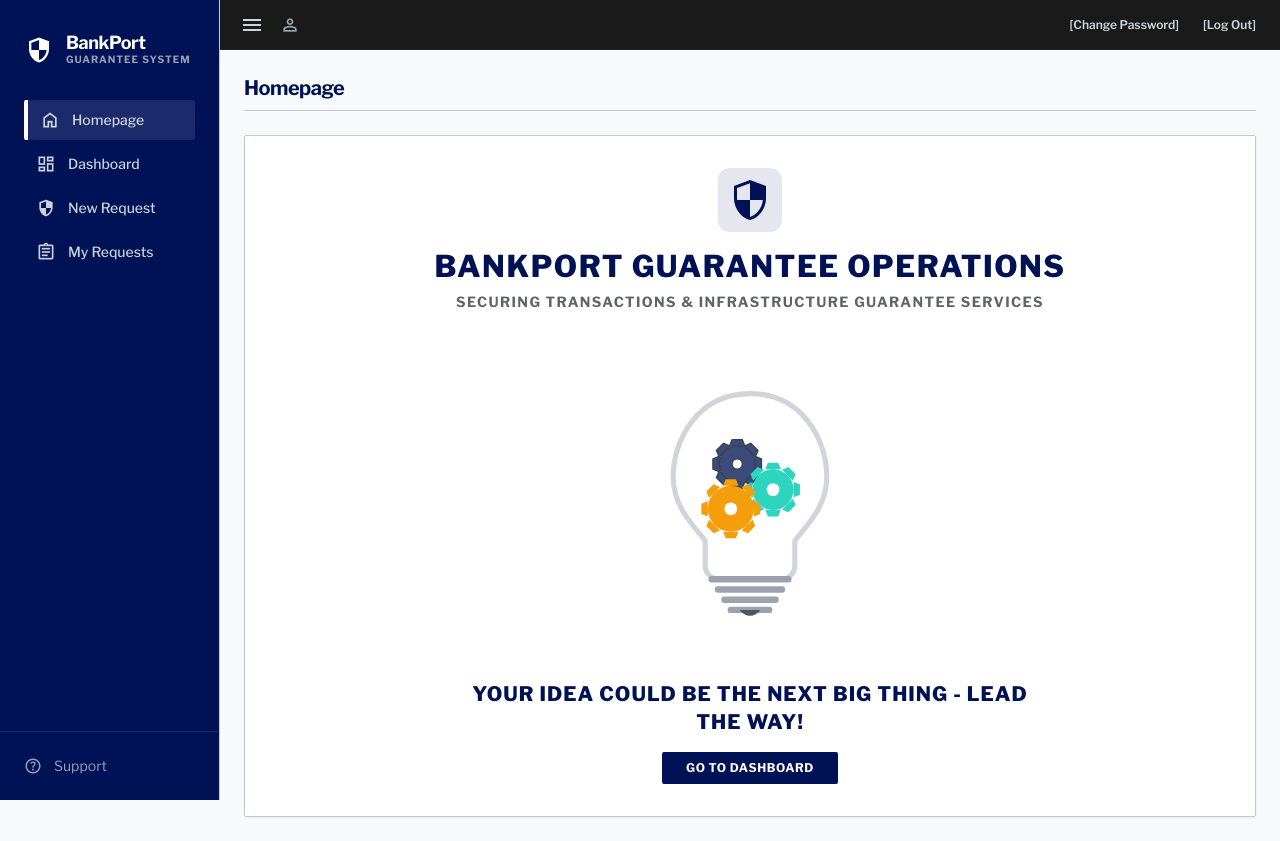
After one commit to adarshmohit9334/Internship-Project, a Flask app: page /homepage in a window 1280 px wide. The commit adds this page. Run offline with Flask 3, Linux system fonts and the light colour scheme; the visitor is signed in with stand-in values (Sample User, id 1); some libraries are stand-ins or nearby versions.

Commit message:
feat: add homepage above dashboard, render branding slogan and bulb gears illustration

```diff
--- a/bg_portal/app.py
+++ b/bg_portal/app.py
@@ -13,7 +13,7 @@ def create_app():
 
     @app.route('/')
     def index():
-        return redirect(url_for('dashboard.home'))
+        return redirect(url_for('dashboard.homepage'))
 
     return app
 
--- a/bg_portal/routes/auth_routes.py
+++ b/bg_portal/routes/auth_routes.py
@@ -143,9 +143,7 @@ def login():
             return redirect(url_for('auth.login'))
 
         session['user'] = _build_session_user(profile)
-        if session['user']['role'] == 'admin':
-            return redirect(url_for('admin.dashboard'))
-        return redirect(url_for('dashboard.home'))
+        return redirect(url_for('dashboard.homepage'))
     return render_template('auth/login.html')
 
 @auth_bp.route('/signup/step1', methods=['GET', 'POST'])
--- a/bg_portal/routes/dashboard_routes.py
+++ b/bg_portal/routes/dashboard_routes.py
@@ -2,6 +2,12 @@ from flask import Blueprint, render_template, session, current_app
 from utils.auth_decorators import login_required
 
 dashboard_bp = Blueprint('dashboard', __name__)
+
+@dashboard_bp.route('/homepage')
+@login_required
+def homepage():
+    return render_template('dashboard/homepage.html')
+
 
 @dashboard_bp.route('/dashboard')
 @login_required
--- a/bg_portal/templates/base.html
+++ b/bg_portal/templates/base.html
@@ -127,6 +127,12 @@
             </div>
             <nav class="space-y-1">
                 {% set user = session.get('user') %}
+                {% if user %}
+                    <a class="flex items-center gap-3 px-3 py-2.5 rounded-sm text-on-primary/80 hover:text-on-primary hover:bg-primary-container transition-colors duration-150 {{ 'sidebar-active text-on-primary bg-primary-container' if request.endpoint == 'dashboard.homepage' else '' }}" href="{{ url_for('dashboard.homepage') }}">
+                        <span class="material-symbols-outlined text-[20px]" data-icon="home">home</span>
+                        <span class="font-sidebar-nav text-sidebar-nav">Homepage</span>
+                    </a>
+                {% endif %}
                 {% if user and user.role == 'admin' %}
                     <!-- Admin Views -->
                     <a class="flex items-center gap-3 px-3 py-2.5 rounded-sm text-on-primary/80 hover:text-on-primary hover:bg-primary-container transition-colors duration-150 {{ 'sidebar-active text-on-primary bg-primary-container' if request.endpoint == 'admin.dashboard' else '' }}" href="{{ url_for('admin.dashboard') }}">
--- /dev/null
+++ b/bg_portal/templates/dashboard/homepage.html
@@ -0,0 +1,83 @@
+{% extends 'base.html' %}
+{% block title %}Homepage | BankPort Terminal{% endblock %}
+{% block page_title %}Homepage{% endblock %}
+{% block content %}
+<div class="flex flex-col items-center justify-center min-h-[70vh] px-4 text-center select-none bg-surface-container-lowest rounded border border-outline-variant p-8 shadow-sm">
+
+    <!-- Header Logo Section -->
+    <div class="flex flex-col items-center space-y-2 mb-8">
+        <!-- Shield/Bank Icon resembling the professional brand logo -->
+        <div class="flex items-center justify-center w-16 h-16 rounded-full bg-primary/10 text-primary mb-2">
+            <span class="material-symbols-outlined text-[48px]" style="font-variation-settings: 'FILL' 1;">security</span>
+        </div>
+        <h1 class="text-primary font-extrabold text-2xl md:text-3xl tracking-wider uppercase font-h1">
+            BankPort Guarantee Operations
+        </h1>
+        <p class="text-on-surface-variant text-xs md:text-sm tracking-widest uppercase font-bold opacity-85">
+            Securing Transactions & Infrastructure Guarantee Services
+        </p>
+    </div>
+
+    <!-- Central Illustration: Lightbulb with colored gears inside -->
+    <div class="relative w-64 h-64 flex items-center justify-center my-6">
+        <svg xmlns="http://www.w3.org/2000/svg" viewBox="0 0 200 200" class="w-full h-full">
+            <!-- Lightbulb Outline -->
+            <path d="M100,20 C60,20 40,55 40,85 C40,110 58,125 65,135 L65,155 C65,160 70,165 75,165 L125,165 C130,165 135,160 135,155 L135,135 C142,125 160,110 160,85 C160,55 140,20 100,20 Z"
+                  fill="none" stroke="#D1D5DB" stroke-width="4" stroke-linecap="round"/>
+            <!-- Lightbulb base (screw threads) -->
+            <path d="M70,165 L130,165 M75,173 L125,173 M80,181 L120,181 M85,189 L115,189"
+                  fill="none" stroke="#9CA3AF" stroke-width="5" stroke-linecap="round"/>
+            <!-- Base contact point -->
+            <path d="M92,189 L108,189 C104,195 96,195 92,189 Z" fill="#4B5563"/>
+
+            <!-- Colored Gears inside the bulb -->
+            <!-- Gear 1: Dark Slate Blue (Top Center-Left) -->
+            <g transform="translate(90, 75)" fill="#374151" stroke="#374151" stroke-width="1">
+                <circle cx="0" cy="0" r="14" fill="#3B4B7A"/>
+                <!-- Teeth -->
+                <path d="M-4,-19 L4,-19 L6,-14 L-6,-14 Z M-19,-4 L-19,4 L-14,6 L-14,-6 Z M4,19 L-4,19 L-6,14 L6,14 Z M19,4 L19,-4 L14,-6 L14,6 Z" fill="#3B4B7A"/>
+                <!-- Diagonal Teeth -->
+                <g transform="rotate(45)">
+                    <path d="M-4,-19 L4,-19 L6,-14 L-6,-14 Z M-19,-4 L-19,4 L-14,6 L-14,-6 Z M4,19 L-4,19 L-6,14 L6,14 Z M19,4 L19,-4 L14,-6 L14,6 Z" fill="#3B4B7A"/>
+                </g>
+                <circle cx="0" cy="0" r="4" fill="#FFFFFF"/>
+            </g>
+
+            <!-- Gear 2: Teal/Mint Green (Right) -->
+            <g transform="translate(118, 95)" fill="#2DD4BF">
+                <circle cx="0" cy="0" r="16" fill="#2DD4BF"/>
+                <path d="M-4,-21 L4,-21 L6,-16 L-6,-16 Z M-21,-4 L-21,4 L-16,6 L-16,-6 Z M4,21 L-4,21 L-6,16 L6,16 Z M21,4 L21,-4 L16,-6 L16,6 Z" fill="#2DD4BF"/>
+                <g transform="rotate(45)">
+                    <path d="M-4,-21 L4,-21 L6,-16 L-6,-16 Z M-21,-4 L-21,4 L-16,6 L-16,-6 Z M4,21 L-4,21 L-6,16 L6,16 Z M21,4 L21,-4 L16,-6 L16,6 Z" fill="#2DD4BF"/>
+                </g>
+                <circle cx="0" cy="0" r="5" fill="#FFFFFF"/>
+            </g>
+
+            <!-- Gear 3: Gold/Yellow (Bottom-Left) -->
+            <g transform="translate(85, 110)" fill="#F59E0B">
+                <circle cx="0" cy="0" r="18" fill="#F59E0B"/>
+                <path d="M-4,-23 L4,-23 L6,-18 L-6,-18 Z M-23,-4 L-23,4 L-18,6 L-18,-6 Z M4,23 L-4,23 L-6,18 L6,18 Z M23,4 L23,-4 L18,-6 L18,6 Z" fill="#F59E0B"/>
+                <g transform="rotate(45)">
+                    <path d="M-4,-23 L4,-23 L6,-18 L-6,-18 Z M-23,-4 L-23,4 L-18,6 L-18,-6 Z M4,23 L-4,23 L-6,18 L6,18 Z M23,4 L23,-4 L18,-6 L18,6 Z" fill="#F59E0B"/>
+                </g>
+                <circle cx="0" cy="0" r="5" fill="#FFFFFF"/>
+            </g>
+        </svg>
+    </div>
+
+    <!-- Slogan Section -->
+    <div class="mt-8 max-w-xl">
+        <h2 class="text-primary font-extrabold text-lg md:text-xl tracking-wider uppercase leading-snug">
+            YOUR IDEA COULD BE THE NEXT BIG THING - LEAD THE WAY!
+        </h2>
+        <div class="mt-4 flex justify-center gap-4">
+            {% if session['user']['role'] == 'admin' %}
+                <a href="{{ url_for('admin.dashboard') }}" class="px-6 py-2 bg-primary text-white text-xs font-bold uppercase tracking-wider rounded hover:bg-opacity-95 transition-all">Go To Dashboard</a>
+            {% else %}
+                <a href="{{ url_for('dashboard.home') }}" class="px-6 py-2 bg-primary text-white text-xs font-bold uppercase tracking-wider rounded hover:bg-opacity-95 transition-all">Go To Dashboard</a>
+            {% endif %}
+        </div>
+    </div>
+
+</div>
+{% endblock %}
```
